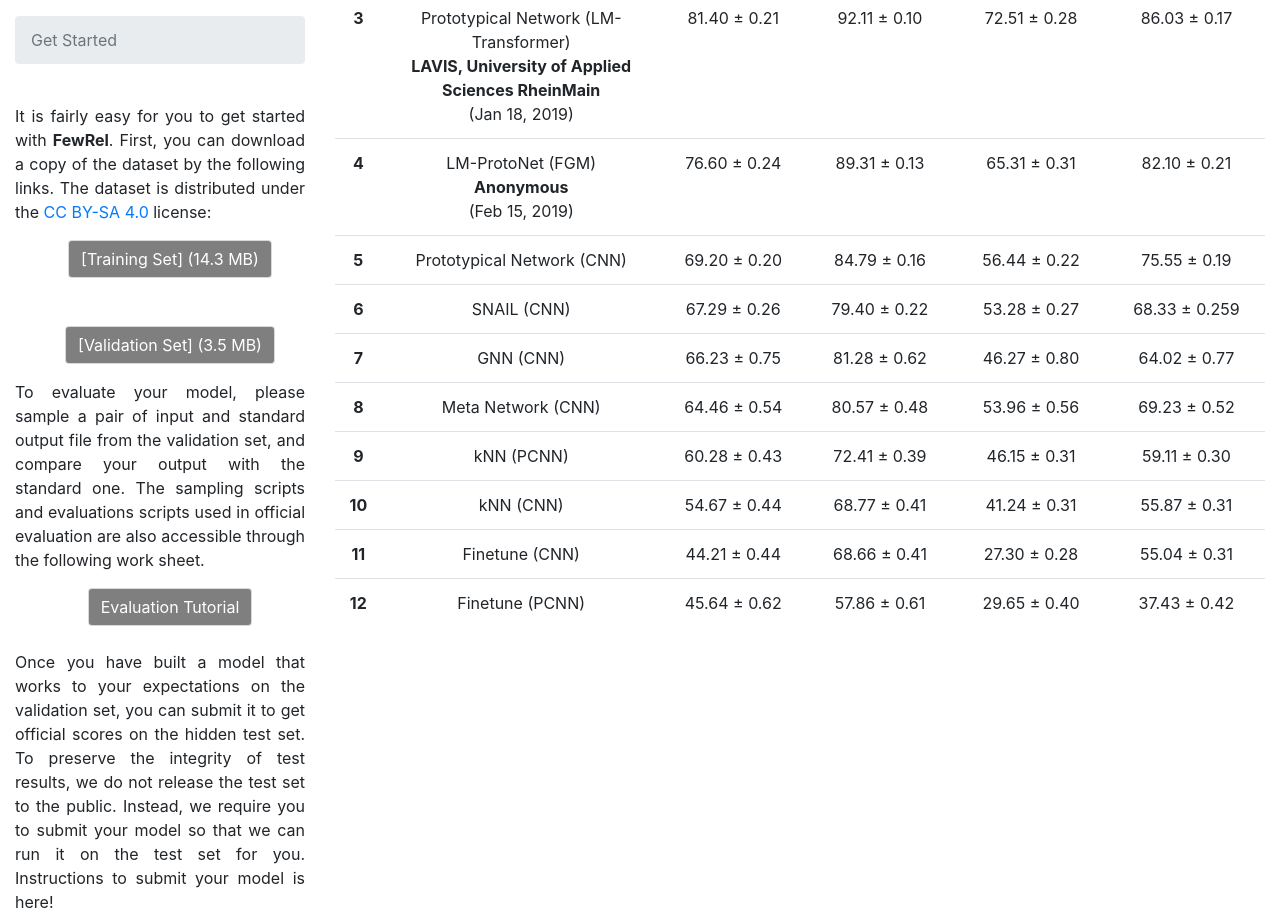
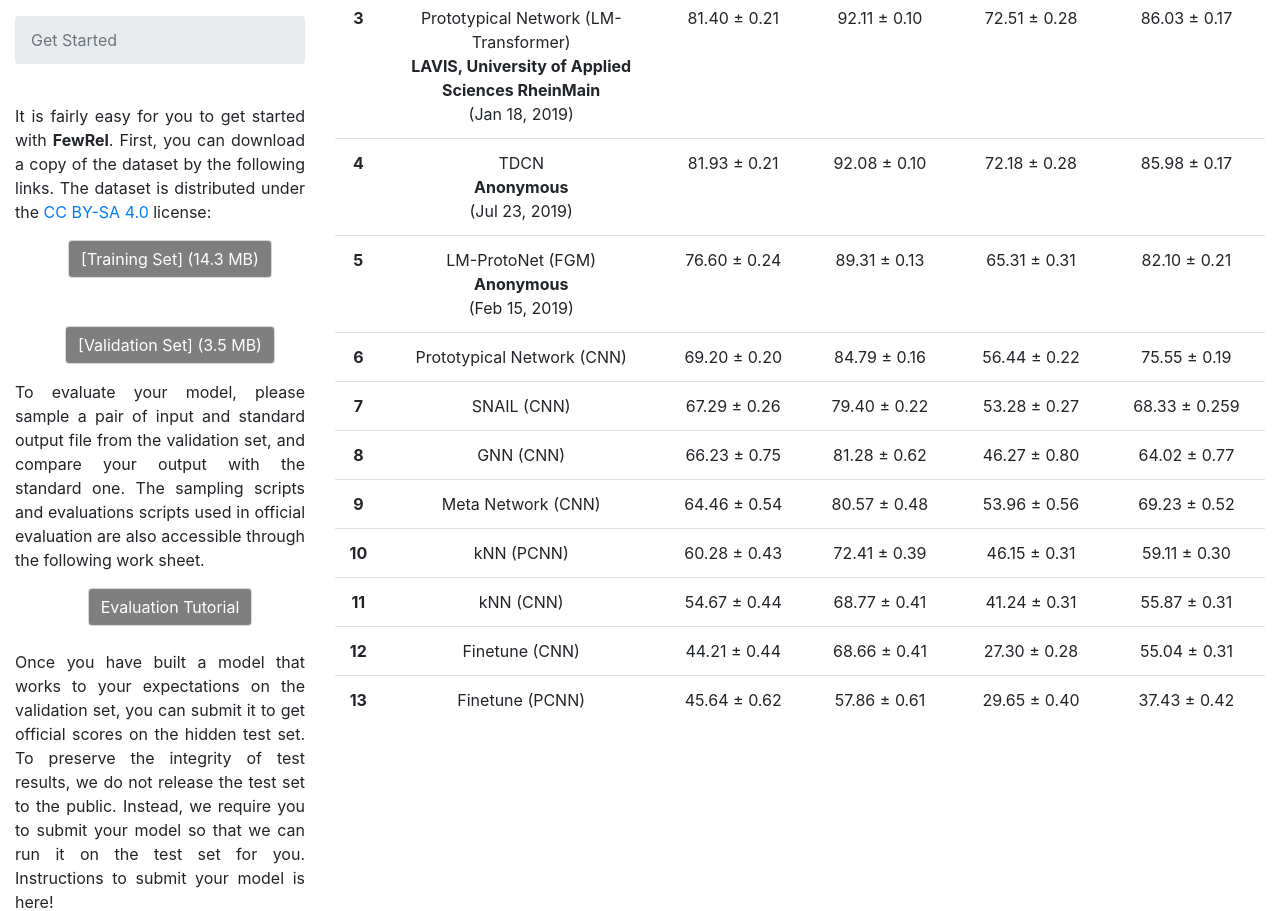
Before and after one commit to thunlp/thunlp.github.io, a plain HTML site: page fewrel.html in a window 1280 px wide. Shown: the part 820-1731 px from the top of the page. Drawn offline with nearby package versions, Linux system fonts and the light colour scheme; some packages are replaced by stand-ins of ours.

Commit message:
no message

```diff
--- a/fewrel.html
+++ b/fewrel.html
@@ -225,6 +225,22 @@
 																		<p>4</p>
 																	</th>
 																	<td style="word-break:break-word;">
+																		TDCN
+																		<br>
+																		<strong>Anonymous</strong>
+																		<br>
+																		(Jul 23, 2019)
+																	</td>
+																	<td>81.93 ± 0.21</td>
+																	<td>92.08 ± 0.10</td>
+																	<td>72.18 ± 0.28</td>
+																	<td>85.98 ± 0.17</td>
+																</tr>
+																<tr>
+																	<th scope="row">
+																		<p>5</p>
+																	</th>
+																	<td style="word-break:break-word;">
 																		LM-ProtoNet (FGM)
 																		<br>
 																		<strong>Anonymous</strong>
@@ -237,7 +253,7 @@
 																	<td>82.10 ± 0.21</td>
 																</tr>
 																<tr>
-																		<th scope="row">5</th>
+																		<th scope="row">6</th>
 																		<td>Prototypical Network (CNN)</td>
 																		<td>69.20 ± 0.20</td>
 																		<td>84.79 ± 0.16</td>
@@ -245,7 +261,7 @@
 																		<td>75.55 ± 0.19</td>
 																</tr>
 																<tr>
-																		<th scope="row">6</th>
+																		<th scope="row">7</th>
 																		<td>SNAIL (CNN)</td>
 																		<td>67.29 ± 0.26</td>
 																		<td>79.40 ± 0.22</td>
@@ -253,7 +269,7 @@
 																		<td>68.33 ± 0.259</td>
 																</tr>
 																<tr>
-																		<th scope="row">7</th>
+																		<th scope="row">8</th>
 																		<td>GNN (CNN)</td>
 																		<td>66.23 ± 0.75</td>
 																		<td>81.28 ± 0.62</td>
@@ -261,7 +277,7 @@
 																		<td>64.02 ± 0.77</td>
 																</tr>
 																<tr>
-																		<th scope="row">8</th>
+																		<th scope="row">9</th>
 																		<td>Meta Network (CNN)</td>
 																		<td>64.46 ± 0.54</td>
 																		<td>80.57 ± 0.48</td>
@@ -269,7 +285,7 @@
 																		<td>69.23 ± 0.52</td>
 																</tr>
 																<tr>
-																		<th scope="row">9</th>
+																		<th scope="row">10</th>
 																		<td>kNN (PCNN)</td>
 																		<td>60.28 ± 0.43</td>
 																		<td>72.41 ± 0.39</td>
@@ -277,7 +293,7 @@
 																		<td>59.11 ± 0.30</td>
 																</tr>
 																<tr>
-																		<th scope="row">10</th>
+																		<th scope="row">11</th>
 																		<td>kNN (CNN)</td>
 																		<td>54.67 ± 0.44</td>
 																		<td>68.77 ± 0.41</td>
@@ -285,7 +301,7 @@
 																		<td>55.87 ± 0.31</td>
 																</tr>
 																<tr>
-																		<th scope="row">11</th>
+																		<th scope="row">12</th>
 																		<td>Finetune (CNN)</td>
 																		<td>44.21 ± 0.44</td>
 																		<td>68.66 ± 0.41</td>
@@ -293,7 +309,7 @@
 																		<td>55.04 ± 0.31</td>
 																</tr>
 																<tr>
-																		<th scope="row">12</th>
+																		<th scope="row">13</th>
 																		<td>Finetune (PCNN)</td>
 																		<td>45.64 ± 0.62</td>
 																		<td>57.86 ± 0.61</td>
```
